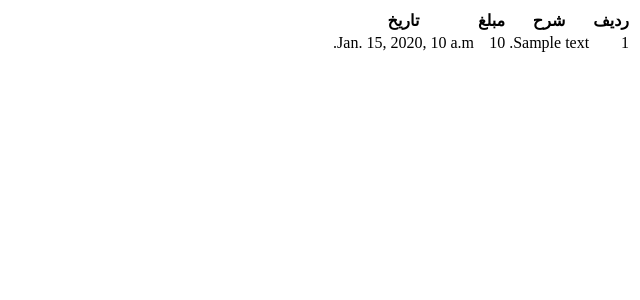
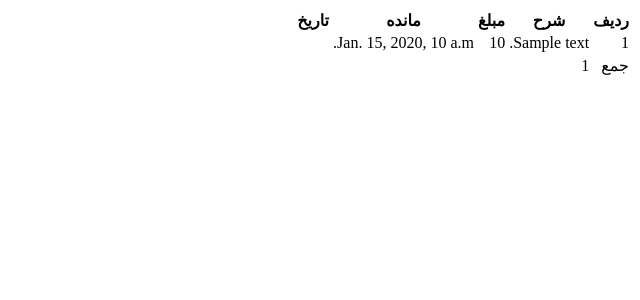
Before and after one commit to Hamidnet220/hesab, a Django app: template templates/bank_account_report.html in a window 1280 px wide. Shown: the top 300 px of the page, without its empty margins (640-1280 px from the left). Run offline with Django 3.2, Linux system fonts and the light colour scheme; the template is opened without the code that fills it: most values are stand-ins (such as "Sample title", 1, 10 or a date in 2020).

Commit message:
add total amount of expenses to bank_account report.

```diff
--- a/templates/bank_account_report.html
+++ b/templates/bank_account_report.html
@@ -10,6 +10,7 @@
                 <th>ردیف</th>
                 <th>شرح</th>
                 <th>مبلغ</th>
+                <th>مانده</th>
                 <th>تاریخ</th>
             </tr>
 
@@ -22,6 +23,11 @@
               </tr>
             {% endfor %}
 
+            <tr>
+                <td> جمع</td>
+                <td>{{ expenses.total_amounts }}</td>
+            </tr>
+
         </table>
 
     </body>
```
